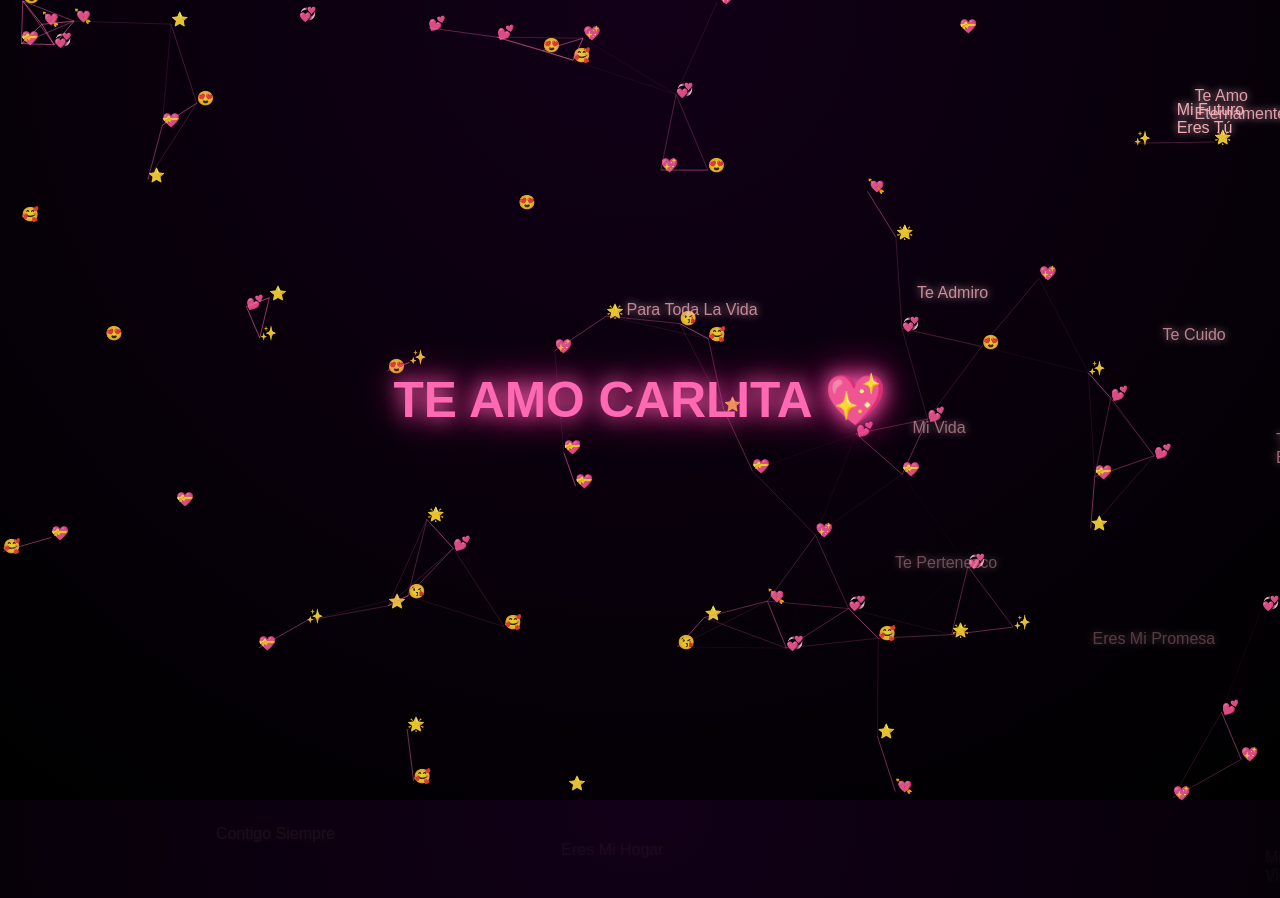
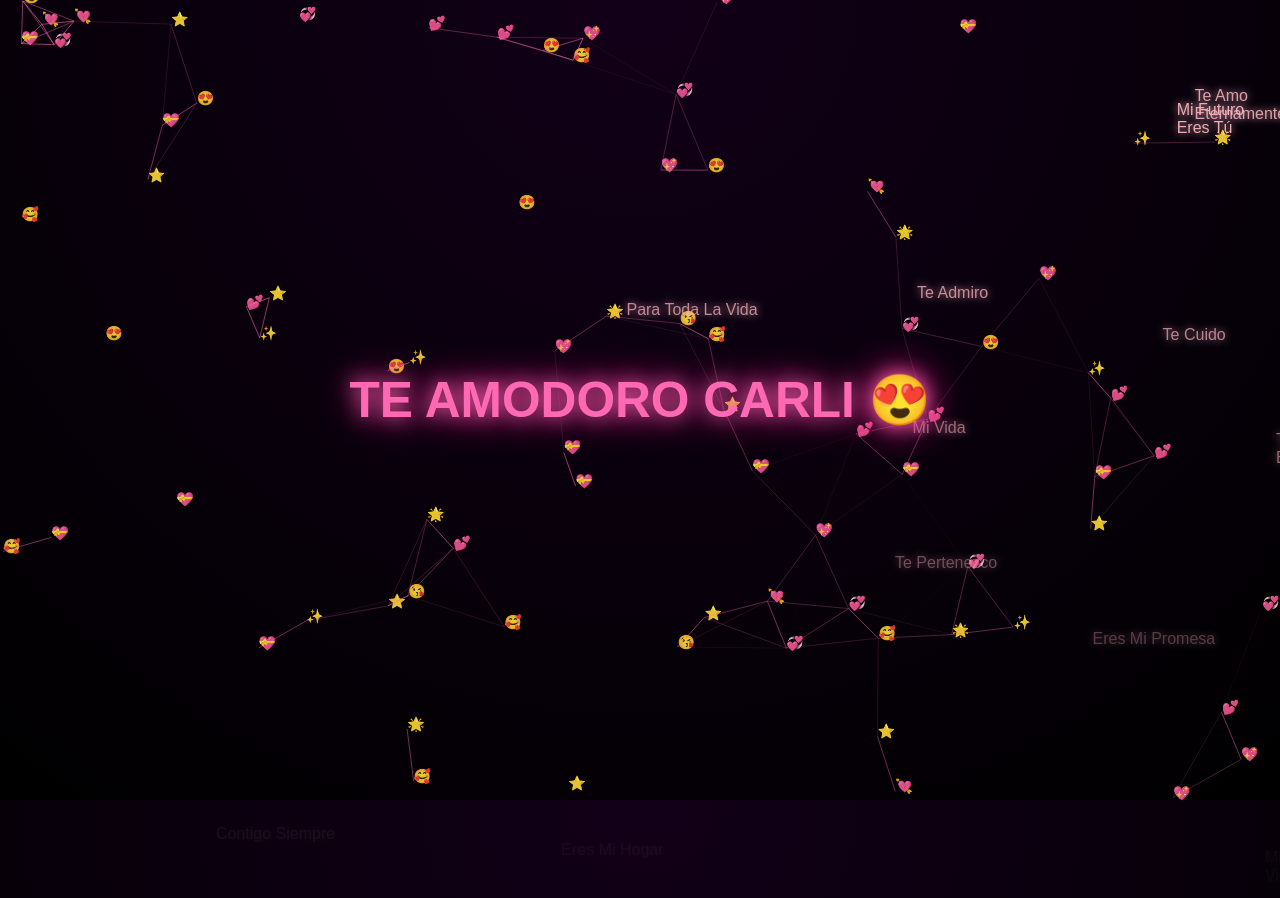
Before and after one commit to fabricio136900/Te-Amo-Carla, a plain HTML site: page index.html in a window 1280 px wide. Shown: the top 898 px of the page. Drawn offline with Linux system fonts and the light colour scheme.

Commit message:
Modify central text in index.html
Updated the central text to 'TE AMODORO CARLI 😍'.

```diff
--- a/index.html
+++ b/index.html
@@ -103,7 +103,7 @@ html, body {
 
 <canvas id="constellation"></canvas>
 
-<div class="center-text">TE AMO CARLITA 💖</div>
+<div class="center-text"> TE AMODORO CARLI 😍</div>
 
 <script>
 // ===============================
```
